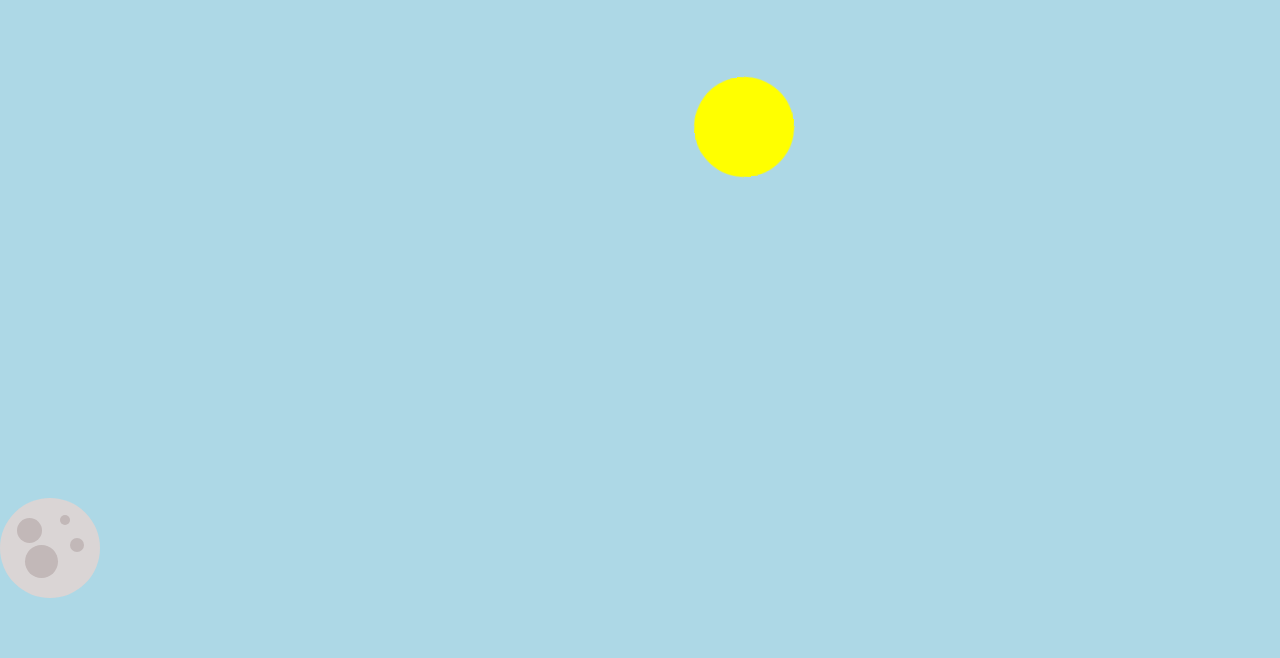
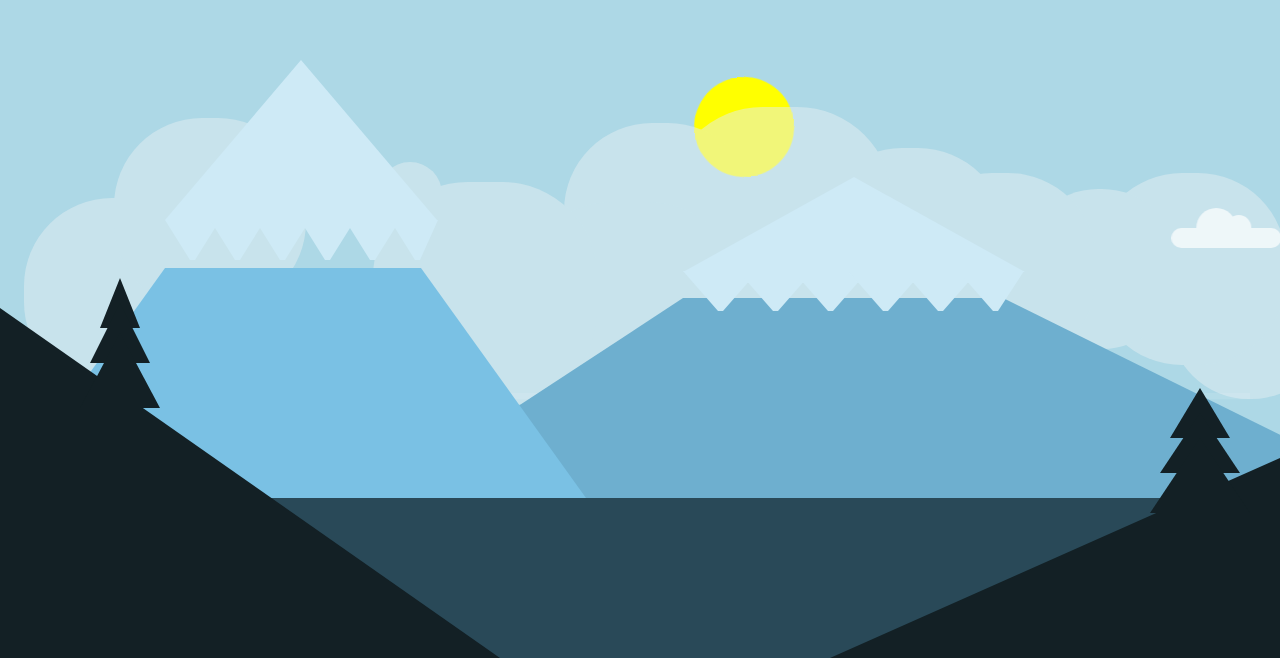
Before and after one commit to mmarsden89/mountain-view, a React (Create React App) app: page / in a window 1280 px wide. Shown: the part 142-800 px from the top of the page. Built offline with nearby package versions, Linux system fonts and the light colour scheme.

Commit message:
rough moon cycle added

```diff
--- a/src/App.js
+++ b/src/App.js
@@ -5,7 +5,7 @@ function App() {
   return (
     <div className="App">
       <CelestialContainer />
-      {/* <Mountains /> */}
+      <Mountains />
     </div>
   );
 }
--- a/src/Components/CelestialContainer/CelestialContainer.scss
+++ b/src/Components/CelestialContainer/CelestialContainer.scss
@@ -14,12 +14,47 @@
 }
 
 .moon {
-  // z-index: 10;
   position: absolute;
   height: 100px;
   width: 100px;
   border-radius: 50%;
   background-color: rgb(218, 213, 213);
+  overflow: hidden;
+  animation: moonrotate 180s linear infinite;
+}
+
+@keyframes moonrotate {
+  0% {
+    transform: rotate(0deg);
+  }
+  33% {
+    transform: rotate(0deg);
+  }
+
+  75% {
+    transform: rotate(-160deg);
+  }
+  100% {
+    transform: rotate(-160deg);
+  }
+}
+
+.moon-shadow {
+  position: absolute;
+  height: 100px;
+  width: 100px;
+  border-radius: 50%;
+  animation: moonshadow 360s linear infinite;
+  background-color: rgba(77, 76, 76, 0.8);
+}
+
+@keyframes moonshadow {
+  from {
+    transform: translateX(100%);
+  }
+  to {
+    transform: translateX(-100%);
+  }
 }
 
 .crater {
@@ -63,6 +98,23 @@
 }
 
 .moon-container {
+  animation: moonpath 180s linear infinite;
+}
+
+@keyframes moonpath {
+  0% {
+    transform: rotate(0deg);
+  }
+  33% {
+    transform: rotate(0deg);
+  }
+
+  75% {
+    transform: rotate(180deg);
+  }
+  100% {
+    transform: rotate(180deg);
+  }
 }
 
 .sun {
@@ -101,24 +153,3 @@
     transform: rotate(430deg);
   }
 }
-
-@keyframes moonpath {
-  0% {
-    transform: rotate(70deg);
-  }
-  30% {
-    transform: rotate(150deg);
-  }
-  31% {
-    transform: rotate(200deg);
-  }
-  69% {
-    transform: rotate(200deg);
-  }
-  70% {
-    transform: rotate(380deg);
-  }
-  100% {
-    transform: rotate(430deg);
-  }
-}
--- a/src/Components/CelestialContainer/Moon.js
+++ b/src/Components/CelestialContainer/Moon.js
@@ -6,6 +6,7 @@ const Moon = () => {
         <div className="crater2"></div>
         <div className="crater3"></div>
         <div className="crater4"></div>
+        <div className="moon-shadow"></div>
       </div>
     </div>
   );
```
